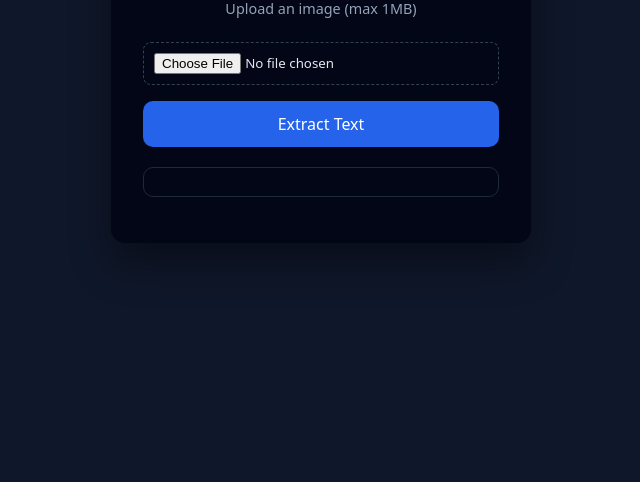
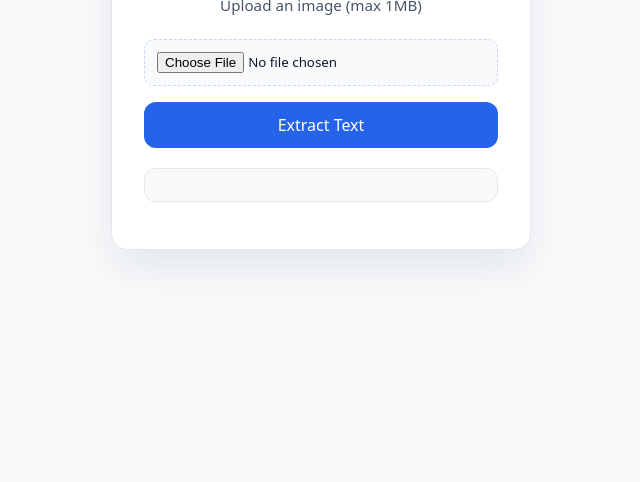
Before and after one commit to MahdiAghaali/CC-final-project-Front-end, a plain HTML site: page index.html in a window 1280 px wide. Shown: the part 318-800 px from the top of the page, without its empty margins (319-959 px from the left). Drawn offline with Linux system fonts and the light colour scheme.

Commit message:
change theme

```diff
--- a/index.html
+++ b/index.html
@@ -13,8 +13,8 @@
         }
 
         body {
-            background: #0f172a;
-            color: #e5e7eb;
+            background: #f8fafc;
+            color: #0f172a;
             min-height: 100vh;
             display: flex;
             align-items: center;
@@ -23,34 +23,34 @@
         }
 
         .card {
-            background: #020617;
-            border-radius: 14px;
+            background: #ffffff;
+            border-radius: 16px;
             padding: 32px;
             width: 100%;
             max-width: 420px;
-            box-shadow: 0 20px 40px rgba(0, 0, 0, 0.4);
+            box-shadow: 0 20px 40px rgba(15, 23, 42, 0.08);
+            border: 1px solid #e5e7eb;
         }
 
         h2 {
             margin: 0 0 8px;
-            font-size: 1.4rem;
+            font-size: 1.5rem;
             text-align: center;
         }
 
         p {
             text-align: center;
-            font-size: 0.9rem;
-            color: #94a3b8;
+            font-size: 0.95rem;
+            color: #475569;
             margin-bottom: 24px;
         }
 
         input[type="file"] {
             width: 100%;
-            padding: 10px;
-            border-radius: 8px;
-            border: 1px dashed #334155;
-            background: #020617;
-            color: #e5e7eb;
+            padding: 12px;
+            border-radius: 10px;
+            border: 1px dashed #cbd5f5;
+            background: #f8fafc;
             cursor: pointer;
         }
 
@@ -59,15 +59,20 @@
             width: 100%;
             padding: 12px;
             border: none;
-            border-radius: 10px;
+            border-radius: 12px;
             background: #2563eb;
             color: white;
             font-size: 1rem;
             cursor: pointer;
+            transition: background 0.2s ease;
+        }
+
+        button:hover:not(:disabled) {
+            background: #1d4ed8;
         }
 
         button:disabled {
-            background: #1e40af;
+            background: #93c5fd;
             cursor: not-allowed;
         }
 
@@ -75,8 +80,8 @@
             margin: 20px auto;
             width: 42px;
             height: 42px;
-            border: 4px solid #1e293b;
-            border-top: 4px solid #3b82f6;
+            border: 4px solid #e5e7eb;
+            border-top: 4px solid #2563eb;
             border-radius: 50%;
             animation: spin 1s linear infinite;
             display: none;
@@ -90,14 +95,14 @@
 
         pre {
             margin-top: 20px;
-            padding: 14px;
-            background: #020617;
-            border-radius: 10px;
+            padding: 16px;
+            background: #f8fafc;
+            border-radius: 12px;
             max-height: 220px;
             overflow-y: auto;
             white-space: pre-wrap;
             font-size: 0.9rem;
-            border: 1px solid #1e293b;
+            border: 1px solid #e5e7eb;
         }
     </style>
 </head>
```
